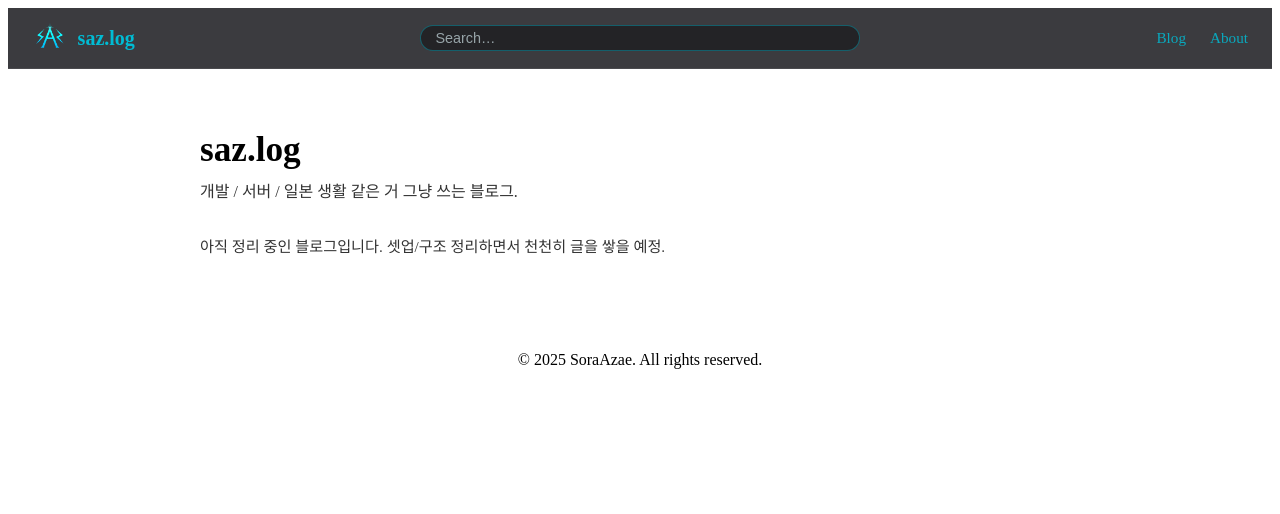
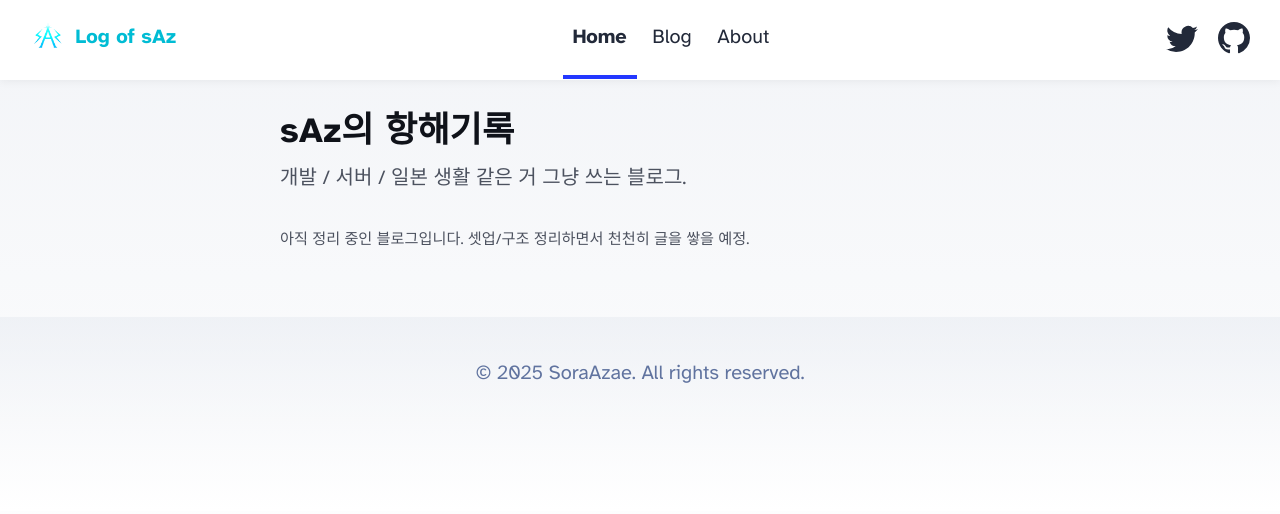
Before and after one commit to sorakazae/sorakazae.github.io, an Astro site: page / in a window 1280 px wide. Built offline with nearby package versions, Linux system fonts and the light colour scheme; Astro itself is replaced by a stand-in of ours.

Commit message:
edit design

```diff
--- a/src/components/Header.astro
+++ b/src/components/Header.astro
@@ -1,94 +1,62 @@
 ---
-// props 필요하면 받을 수 있음
+import { SITE_TITLE } from '../consts';
+import HeaderLink from './HeaderLink.astro';
 ---
 
-<header class="header">
-  <div class="header-left">
+<header>
+	<nav>
+		<h2>
       <a href="/" class="logo">
         <img src="/sAz_logo.png" alt="saz logo" class="logo-image" />
-      <span class="logo-text">saz.log</span>
+        <span class="logo-text">{SITE_TITLE}</span>
+      </a>
+    </h2>
+		<div class="internal-links">
+			<HeaderLink href="/">Home</HeaderLink>
+			<HeaderLink href="/blog">Blog</HeaderLink>
+			<HeaderLink href="/about">About</HeaderLink>
+		</div>
+		<div class="social-links">
+			<a href="https://x.com/SorakAzae" target="_blank">
+				<svg viewBox="0 0 16 16" aria-hidden="true" width="32" height="32"
+					><path
+						fill="currentColor"
+						d="M5.026 15c6.038 0 9.341-5.003 9.341-9.334 0-.14 0-.282-.006-.422A6.685 6.685 0 0 0 16 3.542a6.658 6.658 0 0 1-1.889.518 3.301 3.301 0 0 0 1.447-1.817 6.533 6.533 0 0 1-2.087.793A3.286 3.286 0 0 0 7.875 6.03a9.325 9.325 0 0 1-6.767-3.429 3.289 3.289 0 0 0 1.018 4.382A3.323 3.323 0 0 1 .64 6.575v.045a3.288 3.288 0 0 0 2.632 3.218 3.203 3.203 0 0 1-.865.115 3.23 3.23 0 0 1-.614-.057 3.283 3.283 0 0 0 3.067 2.277A6.588 6.588 0 0 1 .78 13.58a6.32 6.32 0 0 1-.78-.045A9.344 9.344 0 0 0 5.026 15z"
+					></path></svg
+				>
+			</a>
+			<a href="https://github.com/sorakazae" target="_blank">
+				<svg viewBox="0 0 16 16" aria-hidden="true" width="32" height="32"
+					><path
+						fill="currentColor"
+						d="M8 0C3.58 0 0 3.58 0 8c0 3.54 2.29 6.53 5.47 7.59.4.07.55-.17.55-.38 0-.19-.01-.82-.01-1.49-2.01.37-2.53-.49-2.69-.94-.09-.23-.48-.94-.82-1.13-.28-.15-.68-.52-.01-.53.63-.01 1.08.58 1.23.82.72 1.21 1.87.87 2.33.66.07-.52.28-.87.51-1.07-1.78-.2-3.64-.89-3.64-3.95 0-.87.31-1.59.82-2.15-.08-.2-.36-1.02.08-2.12 0 0 .67-.21 2.2.82.64-.18 1.32-.27 2-.27.68 0 1.36.09 2 .27 1.53-1.04 2.2-.82 2.2-.82.44 1.1.16 1.92.08 2.12.51.56.82 1.27.82 2.15 0 3.07-1.87 3.75-3.65 3.95.29.25.54.73.54 1.48 0 1.07-.01 1.93-.01 2.2 0 .21.15.46.55.38A8.012 8.012 0 0 0 16 8c0-4.42-3.58-8-8-8z"
+					></path></svg
+				>
 			</a>
 		</div>
-
-  <form action="/search" class="search-form">
-    <input
-      type="search"
-      name="q"
-      class="search-input"
-      placeholder="Search…"
-    />
-  </form>
-
-  <nav class="nav">
-    <a href="/blog" class="nav-link">Blog</a>
-    <a href="/about" class="nav-link">About</a>
 	</nav>
 </header>
-
 <style>
-  .header {
-  position: sticky;
-  top: 0;
-  z-index: 20;
-  display: flex;
-  align-items: center;
-  justify-content: space-between;
-  padding: 0.75rem 1.5rem;
-  border-bottom: 1px solid rgba(255, 255, 255, 0.08);
-  backdrop-filter: blur(16px);
-  background: rgba(10, 10, 15, 0.8);
+	header {
+		margin: 0;
+		padding: 0 1em;
+		background: white;
+		box-shadow: 0 2px 8px rgba(var(--black), 5%);
+	}
+	h2 {
+		margin: 0;
+		font-size: 1em;
 	}
 
-.header-left {
-  display: flex;
-  align-items: center;
-  gap: 0.5rem;
+	h2 a,
+	h2 a.active {
+		text-decoration: none;
 	}
 
   .logo {
   display: flex;
   align-items: center;
   gap: 0.6rem;
-  text-decoration: none;
-  color: #00bcd4;
-}
-
-.nav {
-  display: flex;
-  gap: 1.5rem;
-}
-
-.search-form {
-  position: absolute;
-  left: 50%;
-  transform: translateX(-50%);
-  display: flex;
-  align-items: center;
-}
-
-.search-input {
-  padding: 0.25rem 0.9rem;
-  border-radius: 999px;
-  border: 1px solid rgba(0, 188, 212, 0.4);
-  background: rgba(0, 0, 0, 0.4);
-  color: #e5faff;
-  font-size: 0.9rem;
-  min-width: 440px;
-}
-
-.search-input::placeholder {
-  color: rgba(229, 250, 255, 0.6);
-}
-
-.search-input:focus {
-  outline: none;
-  border-color: #00bcd4;
-  background: rgba(0, 0, 0, 0.7);
-}
-
-.nav-link {
-  font-size: 0.95rem;
-  opacity: 0.85;
   text-decoration: none;
   color: #00bcd4;
 }
@@ -102,9 +70,31 @@
 .logo-text {
   font-weight: 700;
   font-size: 1.25rem;
+  color: #00bcd4;
 }
 
-.nav-link:hover {
-  opacity: 1;
+	nav {
+		display: flex;
+		align-items: center;
+		justify-content: space-between;
+	}
+	nav a {
+		padding: 1em 0.5em;
+		color: var(--black);
+		border-bottom: 4px solid transparent;
+		text-decoration: none;
+	}
+	nav a.active {
+		text-decoration: none;
+		border-bottom-color: var(--accent);
+	}
+	.social-links,
+	.social-links a {
+		display: flex;
+	}
+	@media (max-width: 720px) {
+		.social-links {
+			display: none;
+		}
 	}
 </style>
--- a/src/consts.ts
+++ b/src/consts.ts
@@ -1,5 +1,5 @@
 // Place any global data in this file.
 // You can import this data from anywhere in your site by using the `import` keyword.
 
-export const SITE_TITLE = 'Astro Blog';
+export const SITE_TITLE = 'Log of sAz';
 export const SITE_DESCRIPTION = 'Welcome to my website!';
--- a/src/pages/index.astro
+++ b/src/pages/index.astro
@@ -1,12 +1,15 @@
 ---
-import Header from "../components/Header.astro";
-import Footer from "../components/Footer.astro";
+import BaseHead from '../components/BaseHead.astro';
+import Footer from '../components/Footer.astro';
+import Header from '../components/Header.astro';
+import { SITE_DESCRIPTION, SITE_TITLE } from '../consts';
 ---
 
+<!doctype html>
 <html lang="ko">
-  <head>
+	<head>
+		<BaseHead title={SITE_TITLE} description={SITE_DESCRIPTION} />
     <meta charset="utf-8" />
-    <title>saz.log</title>
     <meta
       name="description"
       content="개발 / 서버 / 일본 생활 같은 거 그냥 쓰는 블로그."
@@ -15,10 +18,9 @@
   </head>
   <body>
     <Header />
-
     <main class="home">
       <section class="hero">
-        <h1>saz.log</h1>
+        <h1>sAz의 항해기록</h1>
         <p>개발 / 서버 / 일본 생활 같은 거 그냥 쓰는 블로그.</p>
       </section>
 
```
Lines whose indentation alone changed are shown as unchanged.
